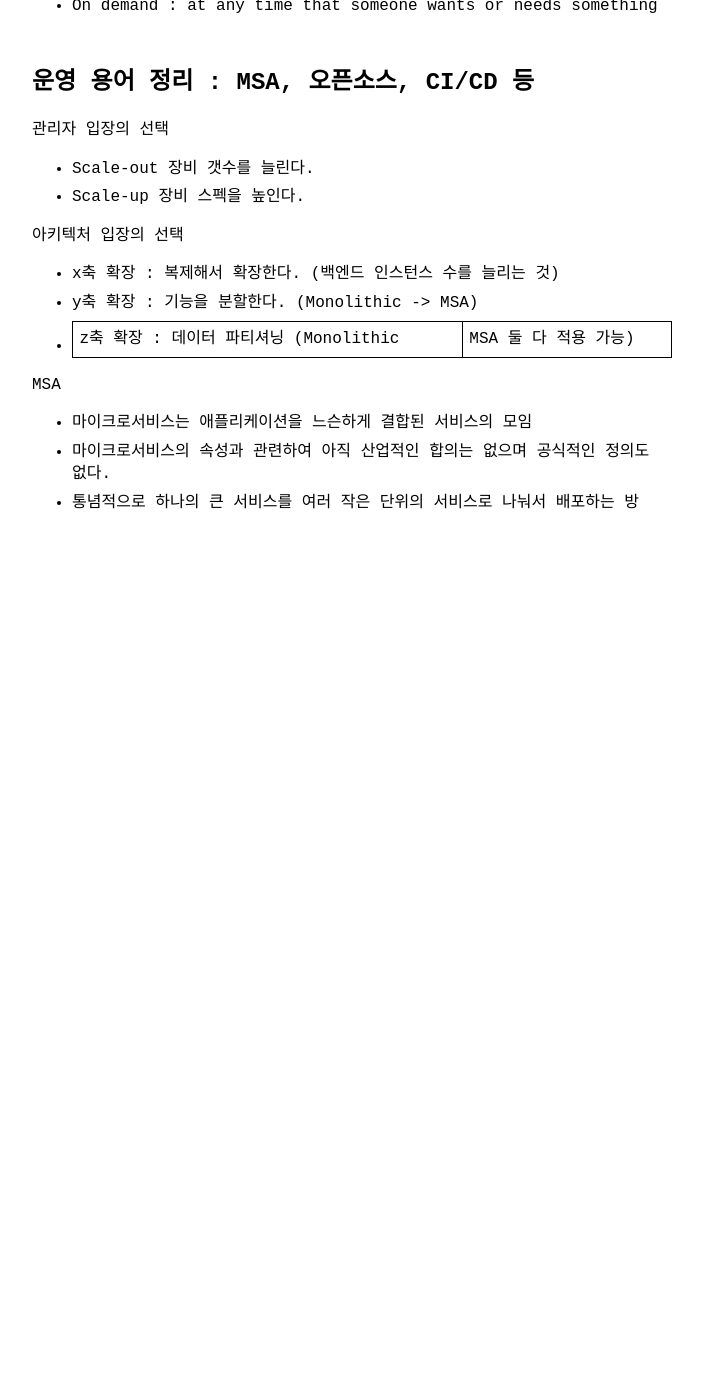
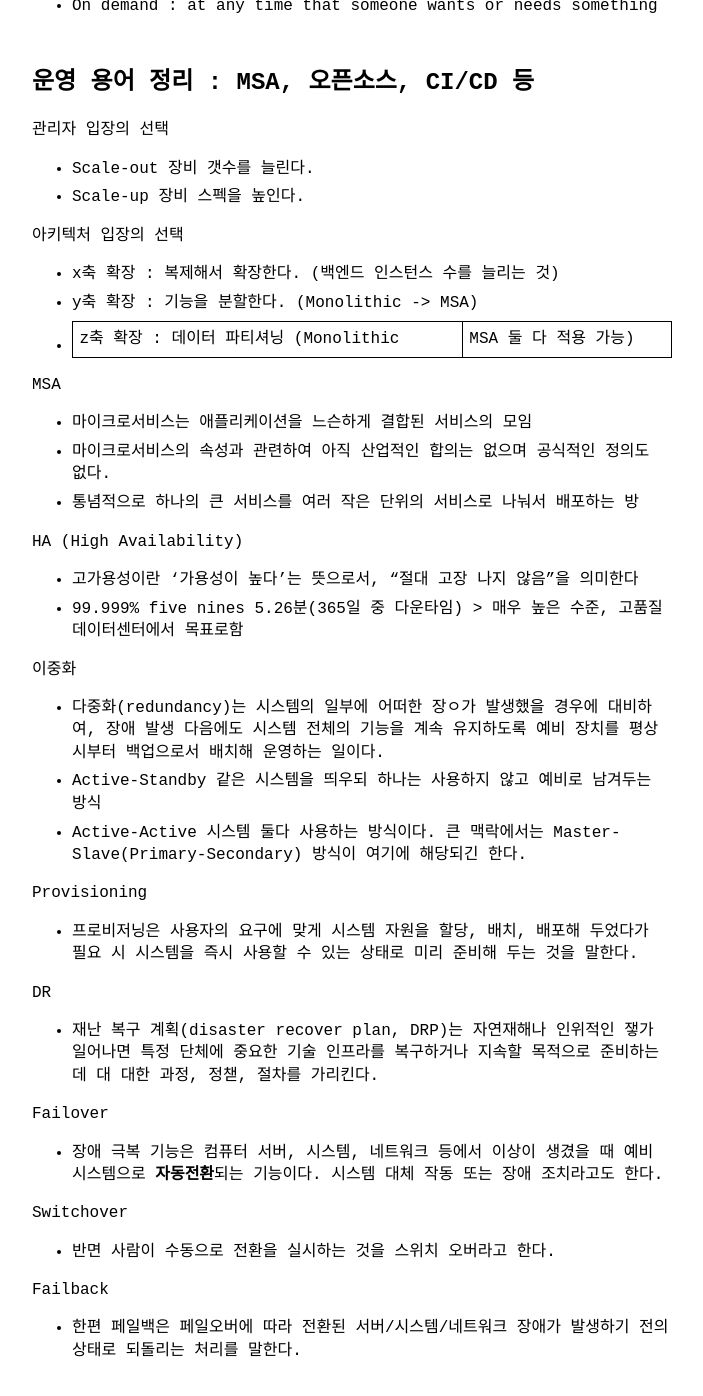
Before and after one commit to khjzzm/khjzzm.github.io, a Jekyll site: the page built from _posts/2024-12-27-JavaSpring-주니어-개발자를-위한-오답노트.md, in a window 1280 px wide and 1400 px high, scrolled down 15145 px. Shown: the top 1396 px of the window, without its empty margins (288-991 px from the left). Built offline with Jekyll 4.4.1, drawn with Linux system fonts in a browser that asks for light colours; before the commit the page ends 15740 px from its top, so only the background shows below that; some of the changed text lies outside the part shown.

Commit message:
운영 용어 정리 : MSA, 오픈소스, CI/CD 등

```diff
--- a/_posts/2024-12-27-JavaSpring-주니어-개발자를-위한-오답노트.md
+++ b/_posts/2024-12-27-JavaSpring-주니어-개발자를-위한-오답노트.md
@@ -495,7 +495,7 @@ Q. 레거시 코드란 무엇일까요?
 ## 인프라 용어 정리 : XaaS, 컨테이너 등
 
 XaaS (X as a Service)
-- IaaS (아마존 EC2, 구글 컴퓨트 엔진, 마이크로소프트 애저)
+- IaaS (아마존 EC2, 구글 컴퓨트 엔진, 마이크로소프트 애저o)
 - PaaS (구글  colab, 구글 앱엔진)
 - Saas (온라인으로 액세스 가능한 소프트웨어, 구글드라이브, 슬랙, 온디맨드 소프트 웨어)
 
@@ -522,3 +522,27 @@ MSA
  - 마이크로서비스는 애플리케이션을 느슨하게 결합된 서비스의 모임
  - 마이크로서비스의 속성과 관련하여 아직 산업적인 합의는 없으며 공식적인 정의도 없다.
  - 통념적으로 하나의 큰 서비스를 여러 작은 단위의 서비스로 나눠서 배포하는 방
+
+HA (High Availability)
+ - 고가용성이란 '가용성이 높다'는 뜻으로서, "절대 고장 나지 않음"을 의미한다
+ - 99.999% five nines 5.26분(365일 중 다운타임) > 매우 높은 수준, 고품질 데이터센터에서 목표로함
+
+이중화
+- 다중화(redundancy)는 시스템의 일부에 어떠한 장ㅇ가 발생했을 경우에 대비하여, 장애 발생 다음에도 시스템 전체의 기능을 계속 유지하도록 예비 장치를 평상시부터 백업으로서 배치해 운영하는 일이다.
+- Active-Standby 같은 시스템을 띄우되 하나는 사용하지 않고 예비로 남겨두는 방식
+- Active-Active 시스템 둘다 사용하는 방식이다. 큰 맥락에서는 Master-Slave(Primary-Secondary) 방식이 여기에 해당되긴 한다.
+
+Provisioning
+- 프로비저닝은 사용자의 요구에 맞게 시스템 자원을 할당, 배치, 배포해 두었다가 필요 시 시스템을 즉시 사용할 수 있는 상태로 미리 준비해 두는 것을 말한다.
+
+DR
+- 재난 복구 계획(disaster recover plan, DRP)는 자연재해나 인위적인 쟇가 일어나면 특정 단체에 중요한 기술 인프라를 복구하거나 지속할 목적으로 준비하는데 대 대한 과정, 정챋, 절차를 가리킨다.
+
+Failover
+- 장애 극복 기능은 컴퓨터 서버, 시스템, 네트워크 등에서 이상이 생겼을 때 예비 시스템으로 **자동전환**되는 기능이다. 시스템 대체 작동 또는 장애 조치라고도 한다.
+
+Switchover
+- 반면 사람이 수동으로 전환을 실시하는 것을 스위치 오버라고 한다.
+
+Failback
+- 한편 페일백은 페일오버에 따라 전환된 서버/시스템/네트워크 장애가 발생하기 전의 상태로 되돌리는 처리를 말한다.
```
